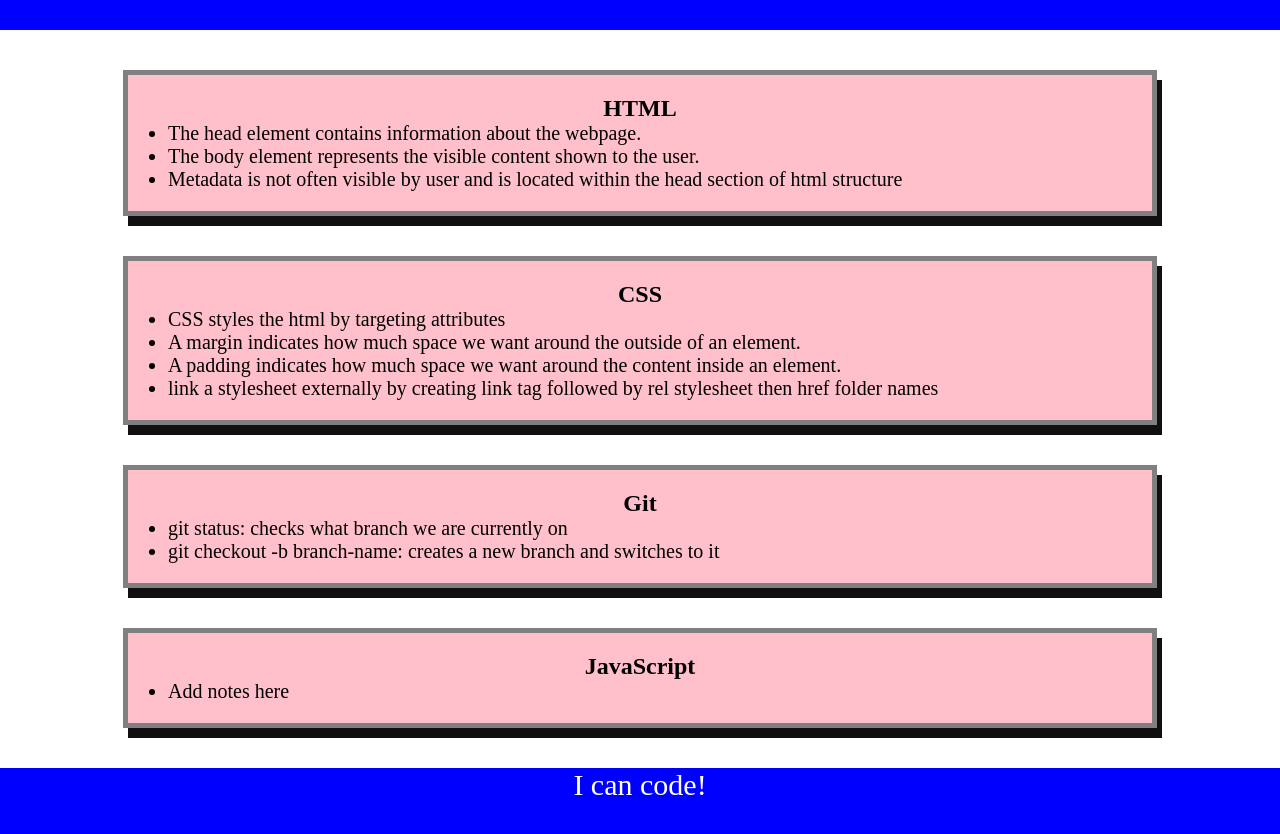
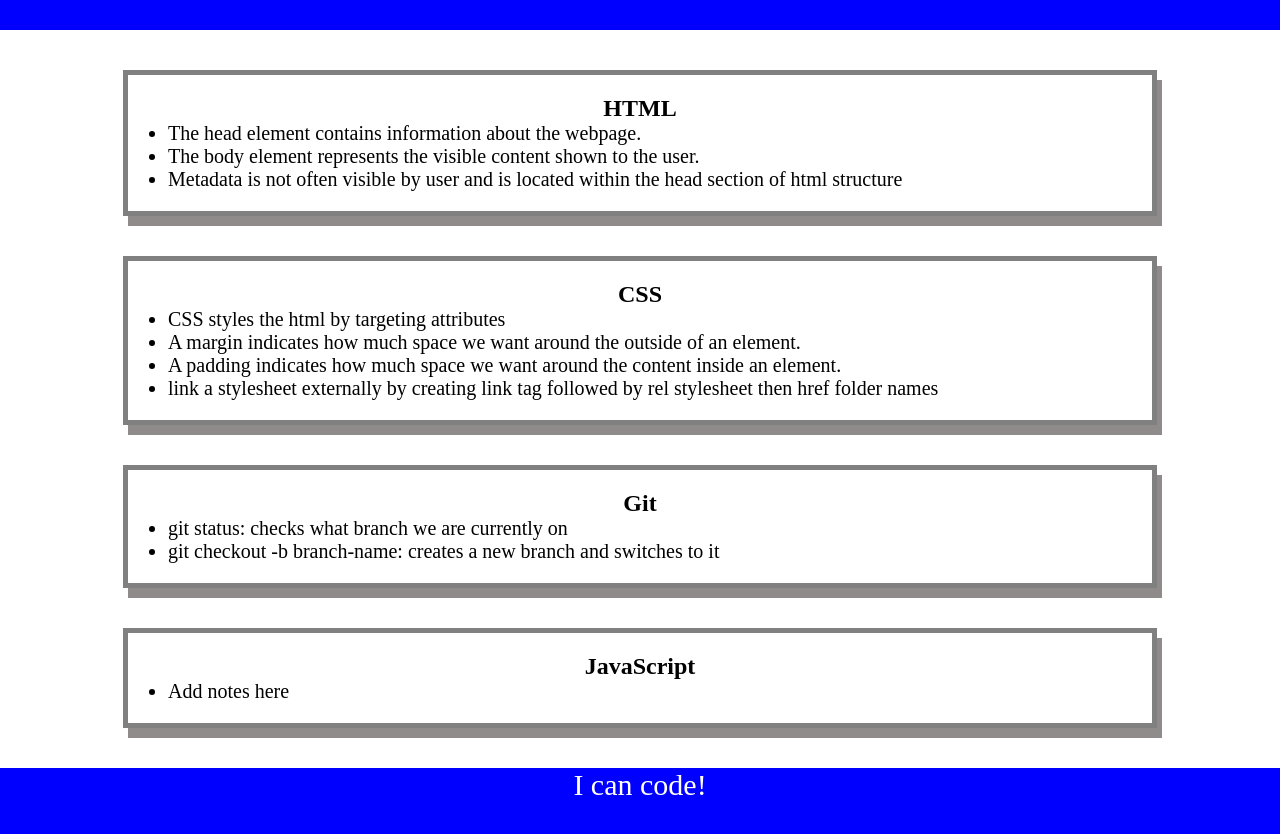
Before and after one commit to mbman11/prework-study-guide, a plain HTML site: page index.html in a window 1280 px wide. Shown: the part 90-924 px from the top of the page. Drawn offline with Linux system fonts and the light colour scheme.

Commit message:
reverted all css changes to original

```diff
--- a/assets/style.css
+++ b/assets/style.css
@@ -37,9 +37,9 @@ p {
 .card {
   padding-bottom: 20px;
   padding-top:20px;
-  background-color: pink;
+  background-color: white;
   width: 80%;
   margin: 40px auto;
   border: 5px solid gray;
-  box-shadow: 5px 10px #110f0f;
+  box-shadow: 5px 10px #908b8b;
 }
```
